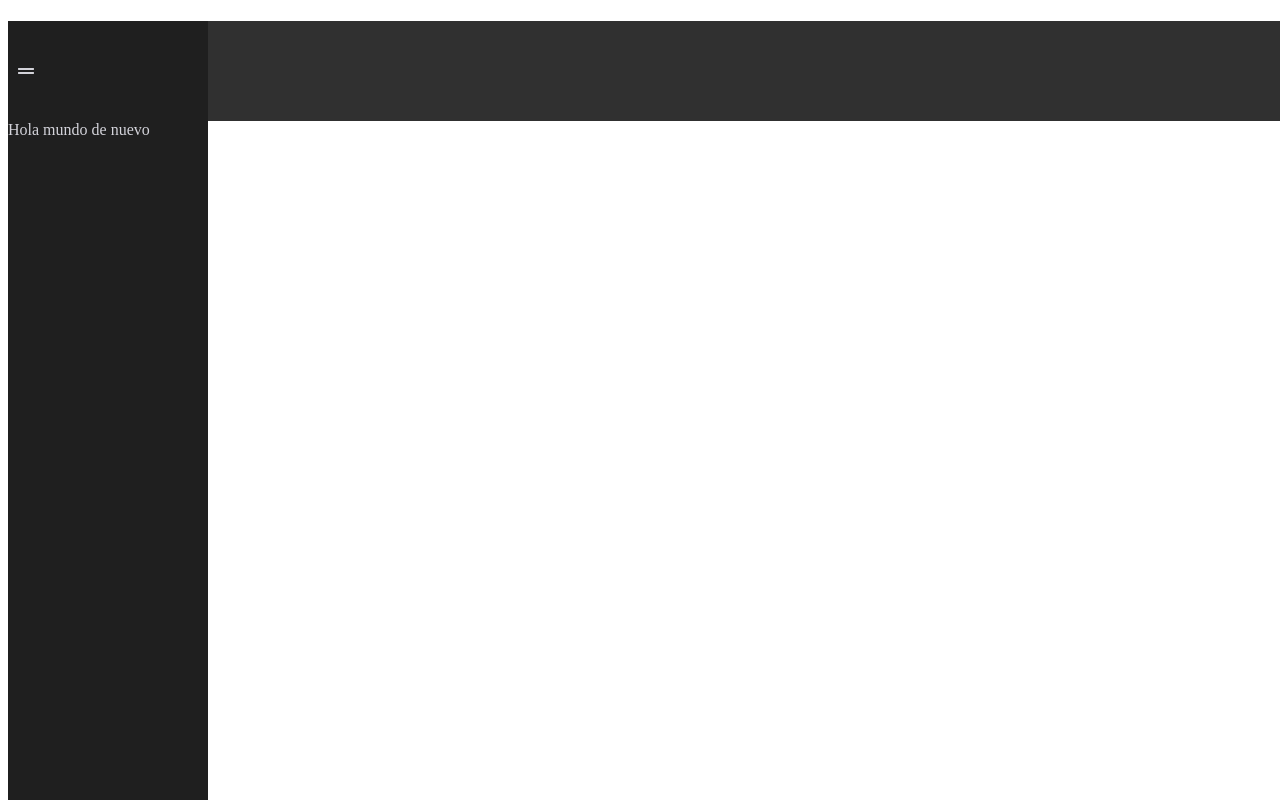
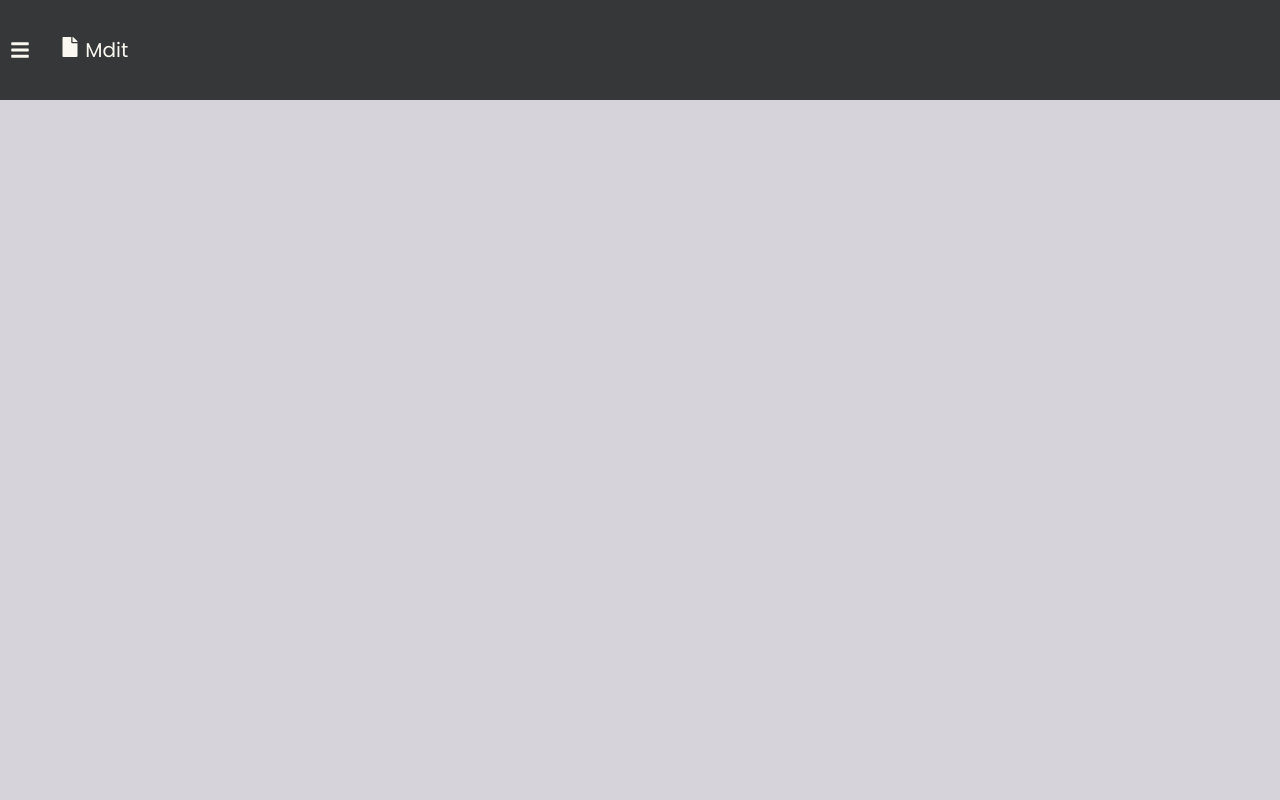
Before and after one commit to GaelQuesadilla/mdit, a React (Create React App) app: page / in a window 1280 px wide. Built offline with nearby package versions, Linux system fonts and the light colour scheme.

Commit message:
Basic styles for navbar, sidebar and links

```diff
--- /dev/null
+++ b/src/App.scss
@@ -0,0 +1,12 @@
+@import url('https://fonts.googleapis.com/css2?family=Poppins&display=swap');
+
+* {
+  font-family: Poppins, -apple-system, BlinkMacSystemFont, 'Segoe UI', Roboto, Oxygen, Ubuntu, Cantarell, 'Open Sans', 'Helvetica Neue', sans-serif;
+  box-sizing: border-box;
+}
+
+body {
+  margin: 0;
+  padding: 0;
+  background-color: #d6d3da;
+}
--- /dev/null
+++ b/src/components/global/Links.js
@@ -0,0 +1,14 @@
+import { Link } from 'react-router-dom';
+import './styles/links.scss'
+export const HighlightedLink = (props) => {
+  return (
+    <Link
+      className={`highlighted-link ${
+        props.dark ? "highlighted-link--dark" : ""
+      }`}
+      to={props.href}
+    >
+      {props.children}
+    </Link>
+  );
+};
--- /dev/null
+++ b/src/components/global/styles/links.scss
@@ -0,0 +1,24 @@
+.highlighted-link {
+  color: #303030;
+  padding: 10px 40px;
+  margin: 5px;
+  background-color: #ddf1f5c0;
+  display: flex;
+  align-items: center;
+  align-content: center;
+  border-radius: 10px;
+  &:link,
+  &:visited {
+    color: #303030;
+    text-decoration: none;
+  }
+
+  &--dark {
+    color: #d0d0df;
+    background-color: #30303a60;
+    &:link,
+    &:visited {
+      color: #d0d0df;
+    }
+  }
+}
--- a/src/components/nav/Navbar.js
+++ b/src/components/nav/Navbar.js
@@ -1,23 +1,24 @@
-import Logo from '../logo/Logo';
-import { FaGripLines } from 'react-icons/fa';
-import { useState } from 'react';
-import Sidebar from './Sidebar';
-import './styles/navbar.scss'
+import Logo from "../logo/Logo";
+import { FaBars } from "react-icons/fa";
+import { useState } from "react";
+import Sidebar from "./Sidebar";
+import "./styles/navbar.scss";
 
 const Navbar = () => {
   const [displaySidebar, setDisplaySidebar] = useState(false);
 
   return (
     <>
-      <div className='navbar'>
-        <FaGripLines
-          className='navbar__toggle-btn'
-          onClick={() => setDisplaySidebar((prevState) => !prevState)}
-        />
+      <div className="navbar">
+          <FaBars
+            className="navbar__toggle-btn"
+            onClick={() => setDisplaySidebar((prevState) => !prevState)}
+          />
+        <span className="navbar__content">
+        </span>
         <Logo />
-      <Sidebar {...{ displaySidebar }} />
+        <Sidebar {...{ displaySidebar }} />
       </div>
-
     </>
   );
 };
--- a/src/components/nav/Sidebar.js
+++ b/src/components/nav/Sidebar.js
@@ -1,9 +1,18 @@
 import './styles/sidebar.scss'
-
+import {HighlightedLink} from  '../global/Links'
+import { path } from "./../../resources/data";
 const Sidebar = (props) => {
   return (
-    <div className={`sidebar ${props.displaySidebar ? 'sidebar--hidden' : ''}`}>
-      Hola mundo de nuevo
+    <div className={`sidebar ${props.displaySidebar ? "" : "sidebar--hidden"}`}>
+      <ul className="sidebar__content">
+        {path.map((el, index) => (
+          <li key={index} className='sidebar__content-item'>
+            <HighlightedLink dark href={el.href}>
+              {el.icon} {el.name}
+            </HighlightedLink>
+          </li>
+        ))}
+      </ul>
     </div>
   );
 };
--- a/src/components/nav/styles/navbar.scss
+++ b/src/components/nav/styles/navbar.scss
@@ -1,13 +1,22 @@
 .navbar {
   position: fixed;
-  background-color: #303030;
+  background-color: #353739;
   width: 100vw;
-  color: #d3d3da;
+  color: #faf8f0;
   display: flex;
   align-items: center;
   height: 100px;
   padding: 0 10px;
+  top:0;
+  font-size: 20px;
+
+  &__content{
+    margin: 0 0 0 50px;
+  }
+
   &__toggle-btn{
-    z-index: 99999;
+    z-index: 999999;
+    position: absolute;
+    cursor: pointer;
   }
 }
--- a/src/components/nav/styles/sidebar.scss
+++ b/src/components/nav/styles/sidebar.scss
@@ -1,4 +1,5 @@
-$width: 200px;
+$width: 230px;
+$padding: 10px;
 .sidebar {
   position: absolute;
   top: 0;
@@ -7,8 +8,25 @@ $width: 200px;
   color: #d3d3da;
   width: $width;
   height: 100vh;
-  padding: 100px 0 0 0;
+  padding: 100px $padding 0 $padding;
+  transition: left 0.05s ease-in;
+  z-index: 999;
+
+  &__content {
+    display: flex;
+    margin: 0;
+    padding: 0;
+    justify-content: center;
+    flex-wrap: wrap;
+
+    &-item {
+      list-style: none;
+      display: inline-block;
+      margin: 5px 0;
+    }
+  }
+
   &--hidden{
-    left: -$width;
+    left: -$width - $padding*2;
   }
 }
--- a/src/index.js
+++ b/src/index.js
@@ -3,6 +3,7 @@ import ReactDOM from "react-dom";
 import { BrowserRouter as Router} from "react-router-dom";
 import App from "./App";
 import reportWebVitals from "./reportWebVitals";
+import './App.scss'
 ReactDOM.render(
   <React.StrictMode>
     <Router>
--- a/src/resources/data.js
+++ b/src/resources/data.js
@@ -1,8 +1,9 @@
 import Index from "../pages/Index";
+import {FaHome} from 'react-icons/fa'
 export const path = [
   {
-    name: "index",
-    icon: null,
+    name: "Home",
+    icon: <FaHome/>,
     exact: true,
     href: "/",
     component: <Index/>,
```
